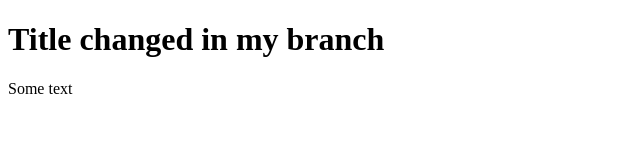
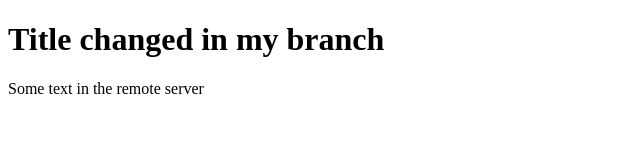
Before and after one commit to widaborz/GitDemo, a plain HTML site: page index.html in a window 1280 px wide. Shown: the whole page, without its empty margins (0-640 px from the left). Drawn offline with Linux system fonts and the light colour scheme.

Commit message:
updated file

```diff
--- a/index.html
+++ b/index.html
@@ -5,6 +5,6 @@
 </head>
 <body>
 	<h1>Title changed in my branch</h1>
-	<p>Some text</p>
+	<p>Some text in the remote server</p>
 </body>
 </html>
```
